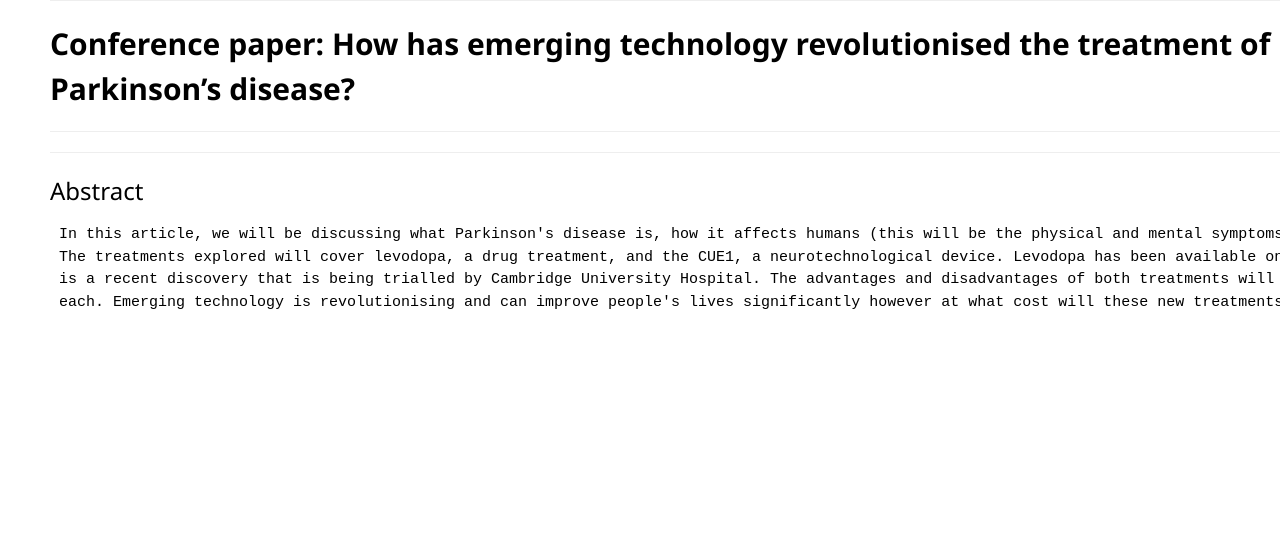
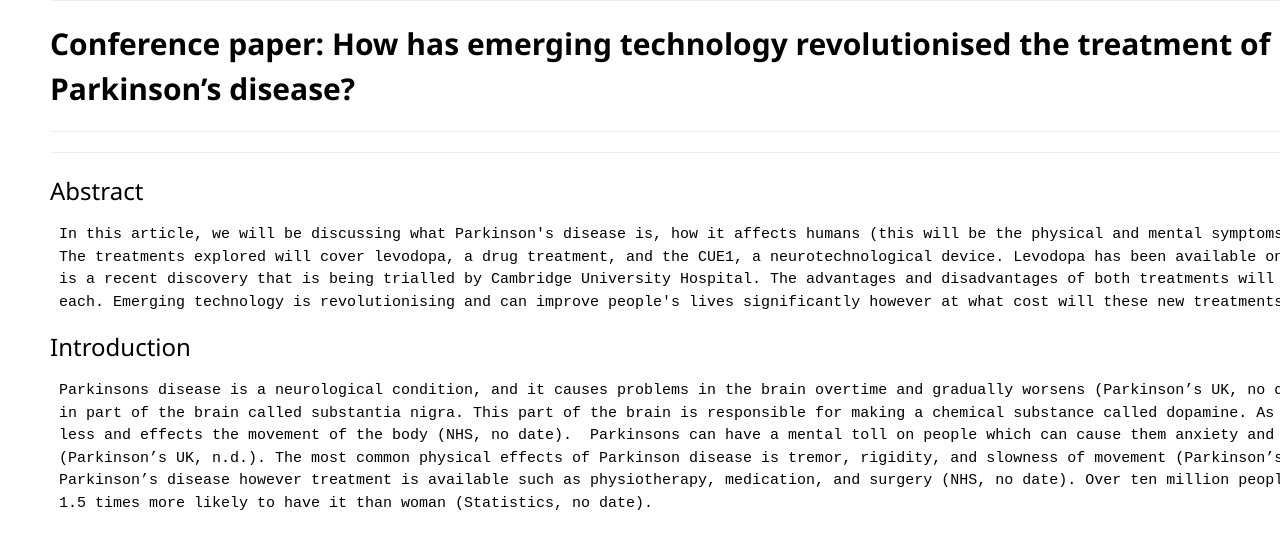
Before and after one commit to FEPSFY6811131/FY6811131, a plain HTML site: page index.html in a window 1280 px wide. Shown: the part 439-988 px from the top of the page. Before the commit the page ends 800 px from the top, so only its background shows below. Drawn offline with nearby package versions, Linux system fonts and the light colour scheme.

Commit message:
Update index.html
Added introduction to webpage

```diff
--- a/index.html
+++ b/index.html
@@ -57,7 +57,19 @@ p.ex1{
  is a recent discovery that is being trialled by Cambridge University Hospital. The advantages and disadvantages of both treatments will inform us of the possible treatments available and the effectiveness of
  each. Emerging technology is revolutionising and can improve people's lives significantly however at what cost will these new treatments be available is what is not determined yet.
 </pre>
-</p>
+       </p>
+
+<h3 id=”Introduction”>Introduction</h3>
+        <p class = ''ex1''>
+<pre>
+ Parkinsons disease is a neurological condition, and it causes problems in the brain overtime and gradually worsens (Parkinson’s UK, no date). Parkinsons disease is caused by the loss of nerve cells
+ in part of the brain called substantia nigra. This part of the brain is responsible for making a chemical substance called dopamine. As Parkinson’s disease develops, dopamine produced in the brain is
+ less and effects the movement of the body (NHS, no date).  Parkinsons can have a mental toll on people which can cause them anxiety and potentially cause depression, memory problems, and dementia
+ (Parkinson’s UK, n.d.). The most common physical effects of Parkinson disease is tremor, rigidity, and slowness of movement (Parkinson’s UK, no date). Unfortunately, there are no permanent cures for
+ Parkinson’s disease however treatment is available such as physiotherapy, medication, and surgery (NHS, no date). Over ten million people worldwide are living with Parkinsons and statistically men are
+ 1.5 times more likely to have it than woman (Statistics, no date).
+ </pre>
+       </p>
 
 
 </html>
```
